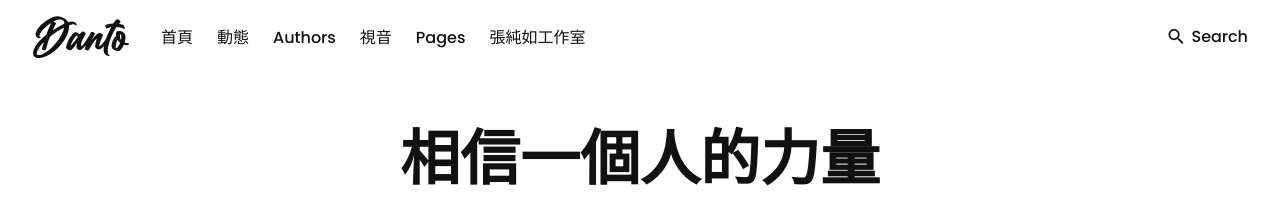
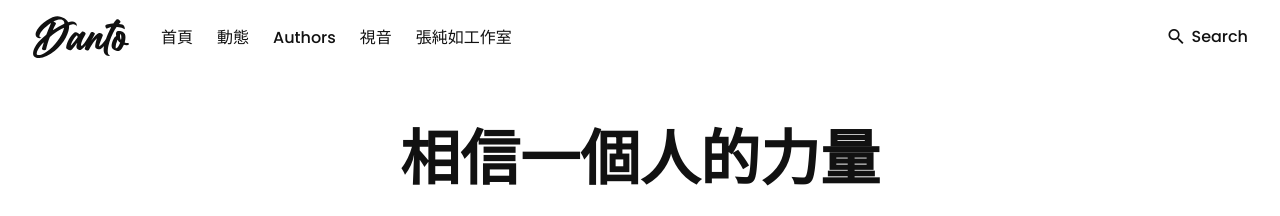
Before and after one commit to thatirischang/thatirischang.github.io, a Jekyll site: the page built from index.html, in a window 1280 px wide and 900 px high. Shown: the top 216 px of the window. Built offline with Jekyll 4.4.1, drawn with Linux system fonts in a browser that asks for light colours.

Commit message:
Update settings.yml

```diff
--- a/_data/settings.yml
+++ b/_data/settings.yml
@@ -19,10 +19,9 @@ menu_settings:
       url: "/authors/"
     - title: "視音"
       url: "/videos/"
-    - title: "Pages"
     - title: "張純如工作室"
       url: "/about/"
-      submenu:
+
 
 
 
```
